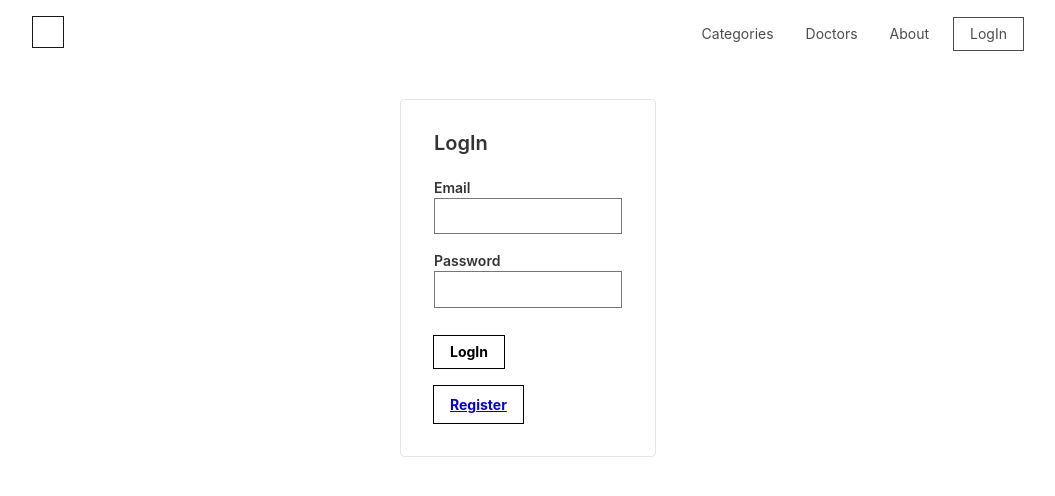
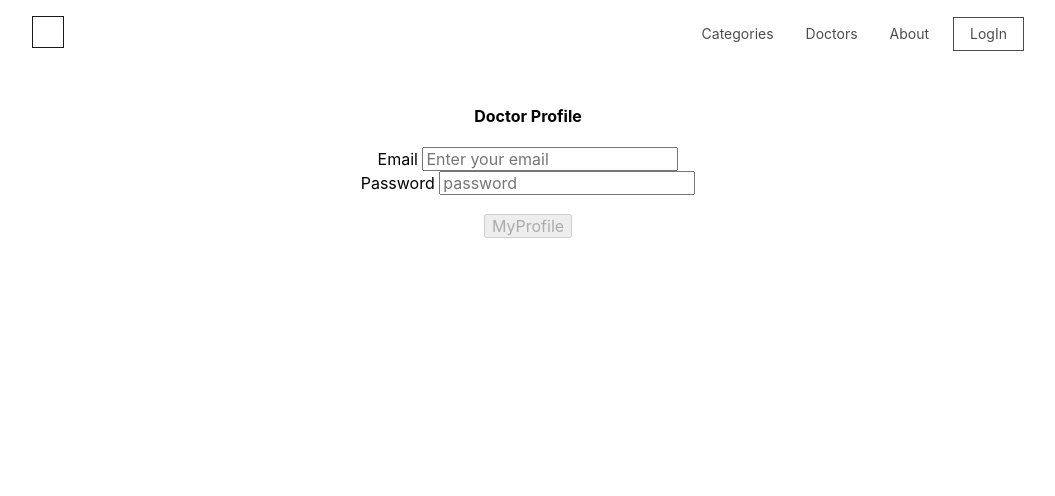
Before and after one commit to RawanAkAzz/Nabed_Project, a React (Create React App) app: page /signIn in a window 1280 px wide. Shown: the top 496 px of the page, without its empty margins (112-1167 px from the left). Built offline with nearby package versions, Linux system fonts and the light colour scheme.

Commit message:
update server and signIn

```diff
--- a/src/Components/SignIn/SignIn.jsx
+++ b/src/Components/SignIn/SignIn.jsx
@@ -1,71 +1,161 @@
-import React, { Component } from "react";
+// import React, { Component } from "react";
+
+// class SignIn extends Component {
+//    constructor(props){
+//      super(props);
+//      this.state = {
+//        email : "",
+//        password : ""
+//      }
+//    }
+
+//    onclick = event =>{
+//      this.state({
+//        [event.target.email]:event.target.value
+//      })
+//    }
+
+//   render(){
+//     return (
+//       <article class="br2 ba dark-gray b--black-10 mv4 w-100 w-50-m w-25-l mw5 center">
+//         <main class="pa4 black-80">
+//           <form class="measure center">
+//             <fieldset id="sign_up" class="ba b--transparent ph0 mh0">
+//               <legend class="f4 fw6 ph0 mh0">LogIn</legend>
+//               <div class="mt3">
+//                 <label class="db fw6 lh-copy f6" for="email-address">
+//                   Email
+//                 </label>
+//                 <input
+//                   class="pa2 input-reset ba bg-transparent hover-bg-black hover-white w-100"
+//                   type="email"
+//                   name="email-address"
+//                   id="email-address"
+//                   onclick={this.onclick}
+//                 />
+//               </div>
+//               <div class="mv3">
+//                 <label class="db fw6 lh-copy f6" for="password">
+//                   Password
+//                 </label>
+//                 <input
+//                   class="b pa2 input-reset ba bg-transparent hover-bg-black hover-white w-100"
+//                   type="password"
+//                   name="password"
+//                   id="password"
+//                     on={this.onChange}
+//                 />
+//               </div>
+//             </fieldset>
+//             <div class="">
+//               <input
+//                 class="b ph3 pv2 input-reset ba b--black bg-transparent grow pointer f6 dib"
+//                 type="submit"
+//                 value="LogIn"
+//               />
+//             </div>
+//             <div class="lh-copy mt3">
+//                <a
+//                 class="b ph3 pv2 input-reset ba b--black bg-transparent grow pointer f6 dib"
+
+//             href="/Register"
+//           >
+//             Register
+//           </a>
+//             </div>
+//           </form>
+//         </main>
+//       </article>
+//     );
+//     }
+//   }
+// export default SignIn;
+
+
+import React, { Component } from 'react';
+
 
 class SignIn extends Component {
-   constructor(props){
-     super(props);
+  constructor(props) {
+    super(props)
     this.state = {
-       email : "",
-       password : ""
+      email: "",
+      password: ""
     }
   }
 
-   onclick = event =>{
-     this.state({
-       [event.target.email]:event.target.value
-     })
+  sendData() {
+    const data = { email: this.state.email, password: this.state.password }
+    console.log(data)
+  }
+  handleChange(e) {
+    console.log(e.target.value);
+    this.setState({ [e.target.name]: e.target.value });
   }
 
-  render(){
+  clicked() {
+    this.setState({
+      email: "",
+      password: "",
+      isEnabled: false
+    });
+  }
+
+  // getInfo() {
+
+  //   // event.preventDefault();
+
+  //   fetch('http://localhost:3500/getshops', {
+  //     method: 'GET',
+  //     headers: { "Content-Type": "application/json" }
+  //   }).then(response => response.json())
+  //     .then(state => {
+  //       console.log(state)
+  //       this.setState({shops: state.shops})});
+
+  // }
+
+
+  handleEmailChange = evt => {
+    this.setState({ email: evt.target.value });
+    console.log(this.state.email)
+  };
+
+  handlePasswordChange = evt => {
+    this.setState({ password: evt.target.value });
+  };
+
+  handleSubmit = () => {
+    const { email, password } = this.state;
+    alert(`Signed up with email: ${email} password: ${password}`);
+  };
+
+  render() {
+    const { email, password } = this.state;
+    var isEnabled = email.length > 0 && password.length > 0;
     return (
-      <article class="br2 ba dark-gray b--black-10 mv4 w-100 w-50-m w-25-l mw5 center">
-        <main class="pa4 black-80">
-          <form class="measure center">
-            <fieldset id="sign_up" class="ba b--transparent ph0 mh0">
-              <legend class="f4 fw6 ph0 mh0">LogIn</legend>
-              <div class="mt3">
-                <label class="db fw6 lh-copy f6" for="email-address">
-                  Email
-                </label>
-                <input
-                  class="pa2 input-reset ba bg-transparent hover-bg-black hover-white w-100"
-                  type="email"
-                  name="email-address"
-                  id="email-address"
-                  onclick={this.onclick}
-                />
+      <body>
+        <div className="form-style-7" >
+          <center>
+            <div className="App">
+              <br></br>
+              <h4>
+                Doctor Profile
+          </h4>
+               Email <input id="rawan" type='text' placeholder='Enter your email' name="email" required onChange={this.handleEmailChange} /><br></br>
+              Password <input type='password' placeholder='password' name="password" required onChange={this.handlePasswordChange} /><br></br>
+              <br></br>
+             <button
+
+              onChange={this.handleChange} disabled={!isEnabled}> MyProfile
+
+              </button>
+    <br></br>
+
+            </div></center>
            </div>
-              <div class="mv3">
-                <label class="db fw6 lh-copy f6" for="password">
-                  Password
-                </label>
-                <input
-                  class="b pa2 input-reset ba bg-transparent hover-bg-black hover-white w-100"
-                  type="password"
-                  name="password"
-                  id="password"
-                    on={this.onChange}
-                />
-              </div>
-            </fieldset>
-            <div class="">
-              <input
-                class="b ph3 pv2 input-reset ba b--black bg-transparent grow pointer f6 dib"
-                type="submit"
-                value="LogIn"
-              />
-            </div>
-            <div class="lh-copy mt3">
-               <a
-                class="b ph3 pv2 input-reset ba b--black bg-transparent grow pointer f6 dib"
 
-            href="/Register"
-          >
-            Register
-          </a>
-            </div>
-          </form>
-        </main>
-      </article>
+            </body>
     );
   }
 }
```
Also changed, not shown: 1 other file (tests, documents, lock files or other folders). Lines whose indentation alone changed are shown as unchanged.
